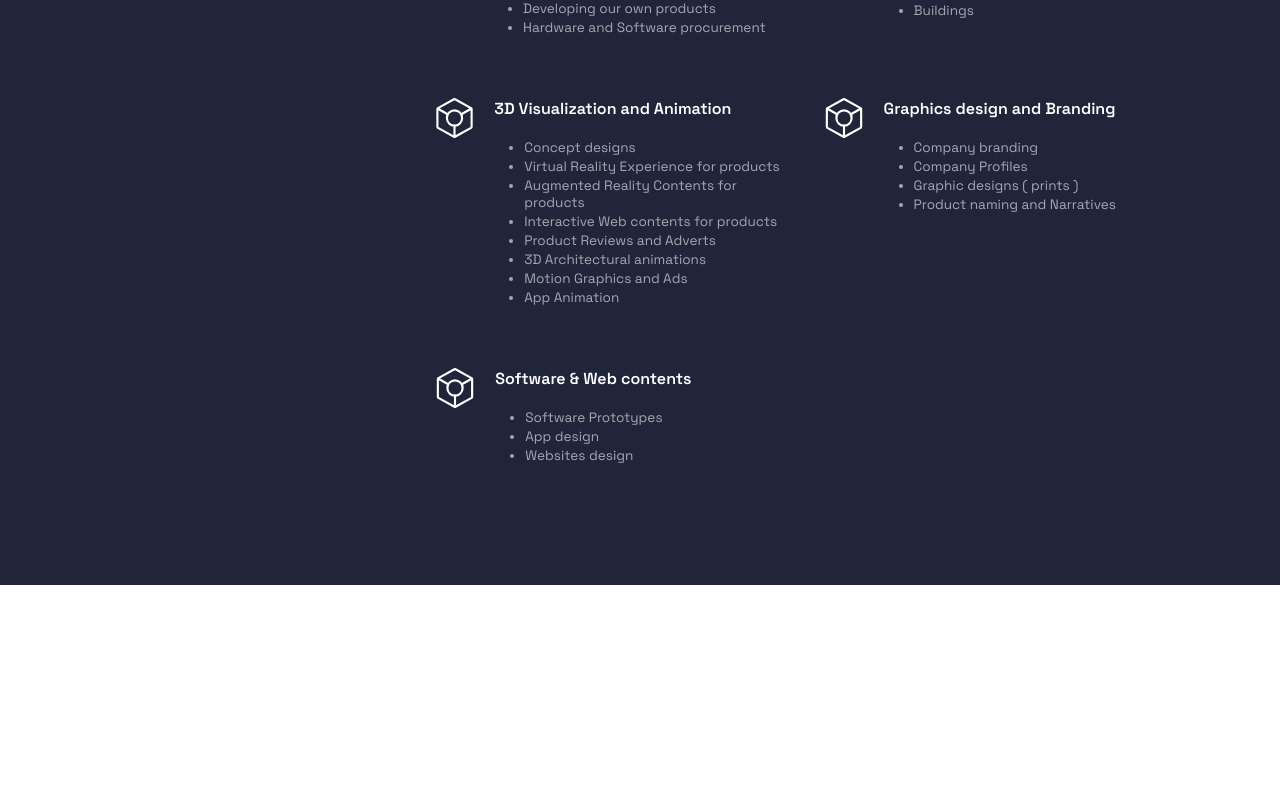
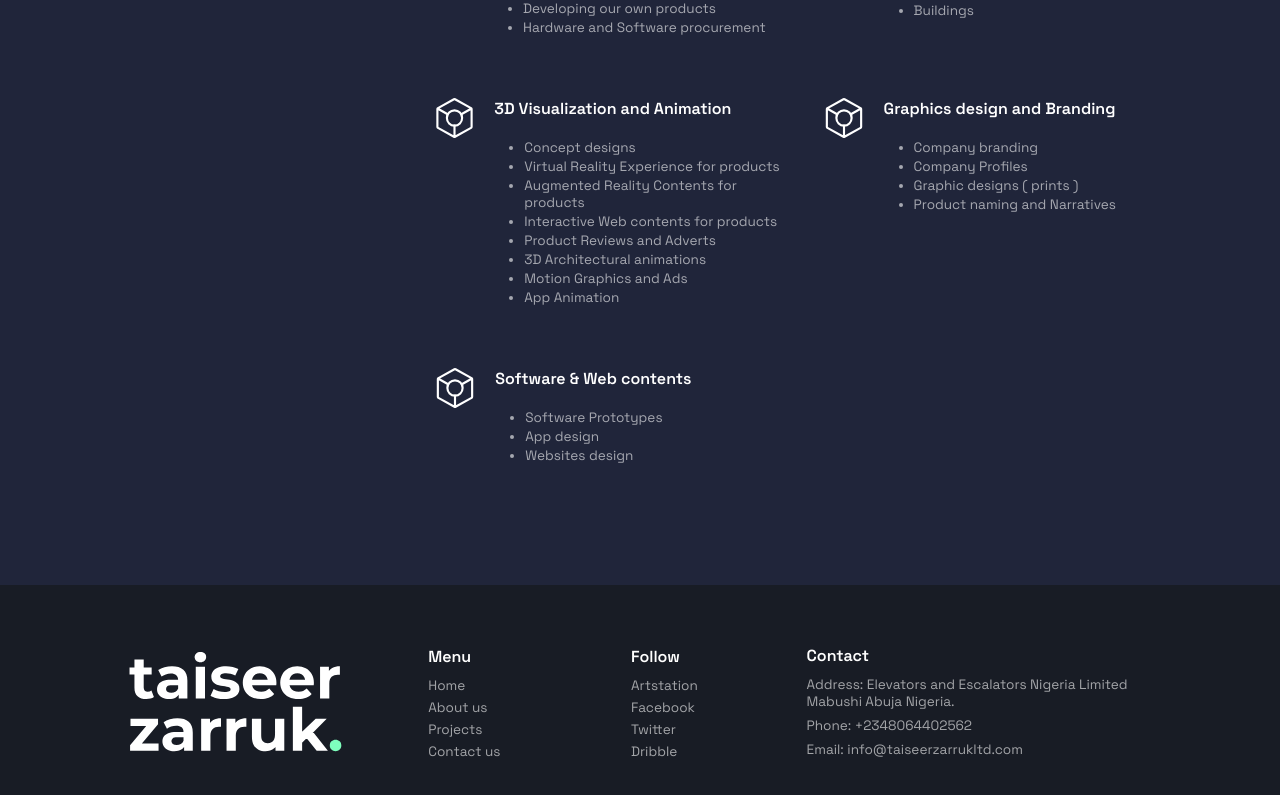
Before and after one commit to Habib-Ahmad/taiseer-zarruk, a Next.js app: page / in a window 1280 px wide. Shown: the part 1315-2110 px from the top of the page. Before the commit the page ends 2000 px from the top, so only its background shows below. Built offline with nearby package versions, Linux system fonts and the light colour scheme.

Commit message:
Created footer component

```diff
--- a/package.json
+++ b/package.json
@@ -1,5 +1,5 @@
 {
-  "name": "aimedicare",
+  "name": "taiseer-zarruk",
   "version": "0.1.0",
   "private": true,
   "scripts": {
--- /dev/null
+++ b/src/components/Footer/index.jsx
@@ -0,0 +1,99 @@
+import Image from "next/image";
+import Link from "next/link";
+import logo from "../../assets/logo.svg";
+import styles from "./styles.module.scss";
+
+const Footer = () => {
+  return (
+    <footer className={styles.container}>
+      <Image src={logo} alt="taiseer zarruk" className={styles.logo} />
+
+      <div className={styles.col}>
+        <p className={styles.title}>Menu</p>
+
+        <div className={styles.items}>
+          {menuItems.map((item, index) => (
+            <Link key={index} href={item.to}>
+              {item.name}
+            </Link>
+          ))}
+        </div>
+      </div>
+
+      <div className={`${styles.col} ${styles.follow}`}>
+        <p className={styles.title}>Follow</p>
+
+        <div className={styles.items}>
+          {followItems.map((item, index) => (
+            <Link key={index} href={item.to}>
+              {item.name}
+            </Link>
+          ))}
+        </div>
+      </div>
+
+      <div className={`${styles.col} ${styles.contact}`}>
+        <p className={styles.title}>Contact</p>
+
+        <div className={styles.details}>
+          <Link
+            className={styles.detail}
+            href="https://goo.gl/maps/X3MiPf9JTB9XtsHF9"
+          >
+            <span>Address:</span> Elevators and Escalators Nigeria Limited
+            Mabushi Abuja Nigeria.
+          </Link>
+          <Link className={styles.detail} href="tel:+2348064402562">
+            <span>Phone:</span> +2348064402562
+          </Link>
+          <Link
+            className={styles.detail}
+            href="mailTo:info@taiseerzarrukltd.com"
+          >
+            <span>Email:</span> info@taiseerzarrukltd.com
+          </Link>
+        </div>
+      </div>
+    </footer>
+  );
+};
+
+export default Footer;
+
+const menuItems = [
+  {
+    name: "Home",
+    to: "/",
+  },
+  {
+    name: "About us",
+    to: "about",
+  },
+  {
+    name: "Projects",
+    to: "projects",
+  },
+  {
+    name: "Contact us",
+    to: "contact",
+  },
+];
+
+const followItems = [
+  {
+    name: "Artstation",
+    to: "#",
+  },
+  {
+    name: "Facebook",
+    to: "#",
+  },
+  {
+    name: "Twitter",
+    to: "#",
+  },
+  {
+    name: "Dribble",
+    to: "#",
+  },
+];
--- /dev/null
+++ b/src/components/Footer/styles.module.scss
@@ -0,0 +1,110 @@
+@import "../../styles/main.module.scss";
+
+.container {
+  min-height: 200px;
+  background-color: $color-secondary;
+  display: flex;
+  align-items: center;
+  justify-content: space-between;
+  padding: 20px 10vw;
+  color: $color-text;
+  @include responsive(md) {
+    padding: 20px 5vw;
+  }
+  @include responsive(sm) {
+    flex-direction: column;
+    align-items: flex-start;
+    padding: 20px 10vw;
+  }
+
+  .logo {
+    width: 200px;
+    height: 200px;
+    flex: 1.2;
+    @include responsive(sm) {
+      width: 150px;
+      height: 150px;
+    }
+    img {
+      width: 100%;
+      height: 100%;
+    }
+  }
+
+  .col {
+    margin: 0 20px;
+    flex: 1;
+    display: flex;
+    flex-direction: column;
+    @include responsive(sm) {
+      margin: 30px 0;
+    }
+
+    &.contact {
+      flex: 1.8;
+      .title {
+        margin-left: 0;
+      }
+    }
+
+    &.follow {
+      .title {
+        margin-left: 25%;
+      }
+      .items a {
+        margin-left: 25%;
+      }
+      @include responsive(sm) {
+        .title {
+          margin-left: 0;
+        }
+        .items a {
+          margin-left: 0;
+        }
+      }
+    }
+
+    .title {
+      color: $color-white;
+      margin-bottom: 10px;
+      font-weight: 600;
+      margin-left: 35%;
+      @include responsive(sm) {
+        margin-left: 0;
+      }
+    }
+
+    .items {
+      display: flex;
+      flex-direction: column;
+      align-items: flex-start;
+
+      a {
+        margin-left: 35%;
+        margin-bottom: 5px;
+        font-size: 0.85rem;
+        &:hover {
+          color: $color-white;
+        }
+        @include responsive(sm) {
+          margin-left: 0;
+        }
+      }
+    }
+  }
+
+  .details {
+    display: flex;
+    flex-direction: column;
+    align-items: flex-start;
+
+    .detail {
+      margin-bottom: 7px;
+      font-size: 0.85rem;
+      &:hover {
+        color: $color-white;
+        cursor: pointer;
+      }
+    }
+  }
+}
--- a/src/components/Layout/index.jsx
+++ b/src/components/Layout/index.jsx
@@ -1,3 +1,4 @@
+import Footer from "../Footer";
 import Navbar from "../navbar";
 import styles from "./styles.module.scss";
 
@@ -6,6 +7,7 @@ const Layout = ({ children }) => {
     <div className={styles.container}>
       <Navbar />
       {children}
+      <Footer />
     </div>
   );
 };
--- a/src/components/Layout/styles.module.scss
+++ b/src/components/Layout/styles.module.scss
@@ -2,5 +2,4 @@
 
 .container {
   position: relative;
-  padding-bottom: 100px;
 }
--- a/src/components/header/index.jsx
+++ b/src/components/header/index.jsx
@@ -3,7 +3,7 @@ import styles from "./styles.module.scss";
 
 const Header = () => {
   return (
-    <div className={styles.container}>
+    <header className={styles.container}>
       <div className={styles.headingWrapper}>
         <h1>
           We are a <span>futuristic</span> Design Agency
@@ -11,7 +11,7 @@ const Header = () => {
 
         <p>Creative / Talented / Effective</p>
       </div>
-    </div>
+    </header>
   );
 };
 
--- a/src/components/navbar/index.jsx
+++ b/src/components/navbar/index.jsx
@@ -1,5 +1,6 @@
 import { useState } from "react";
 import Image from "next/image";
+import Link from "next/link";
 import logo from "../../assets/logo.svg";
 import menu from "../../assets/menu.svg";
 import styles from "./styles.module.scss";
@@ -55,9 +56,9 @@ const Navbar = () => {
       >
         <nav className={styles.navMobile}>
           {links.map((link) => (
-            <a href={link.to} key={link.name} className={styles.btn}>
+            <Link href={link.to} key={link.name} className={styles.btn}>
               {link.name}
-            </a>
+            </Link>
           ))}
         </nav>
       </SwipeableDrawer>
--- a/src/pages/index.jsx
+++ b/src/pages/index.jsx
@@ -1,4 +1,4 @@
-import Header from "../components/header";
+import Header from "../components/Header";
 import WhatWeDo from "../components/WhatWeDo";
 import WhoWeAre from "../components/whoWeAre";
 import styles from "../styles/home.module.scss";
--- a/src/styles/variables.module.scss
+++ b/src/styles/variables.module.scss
@@ -1,5 +1,7 @@
 $color-primary: #7effbd;
 $color-primary-dark: #1d8457;
+$color-secondary: #181c25;
+$color-secondary-dark: #13161e;
 $color-bg: #20253a;
 $color-bg-dark: #00060e;
 $color-text: #ffffff99;
```
